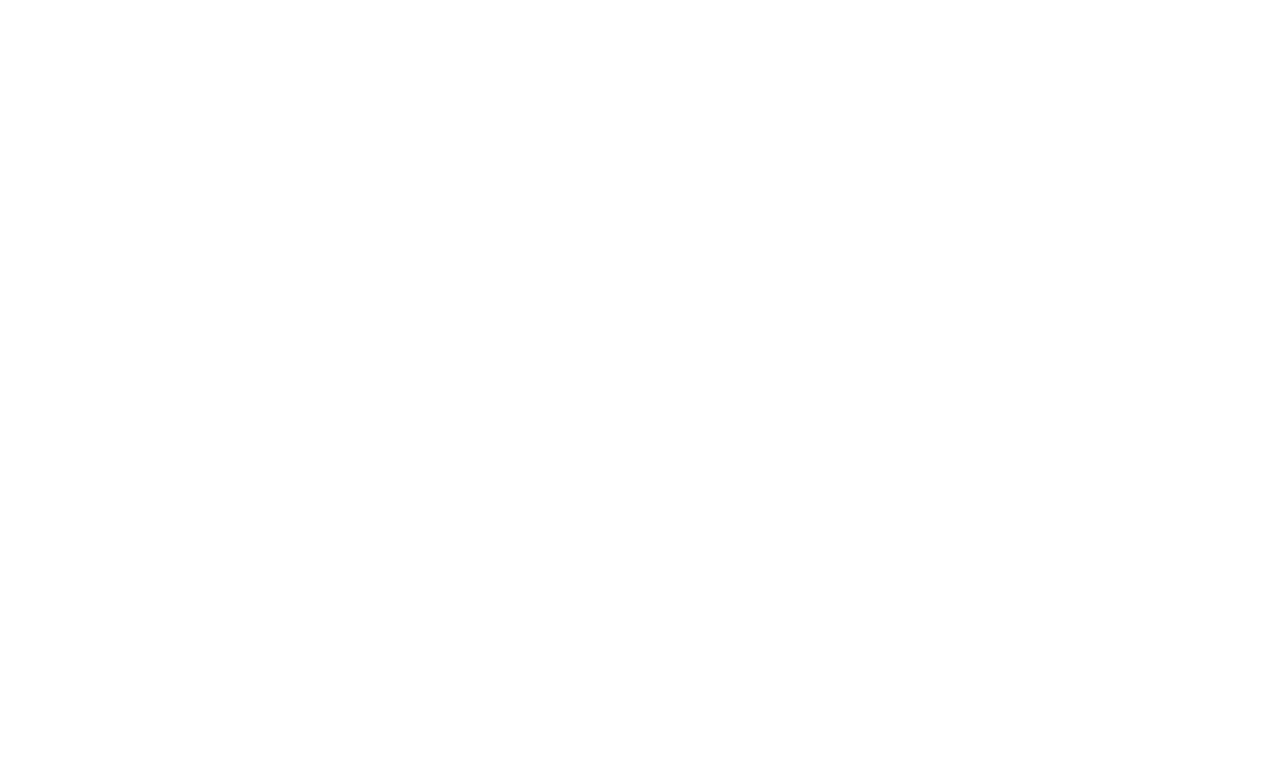
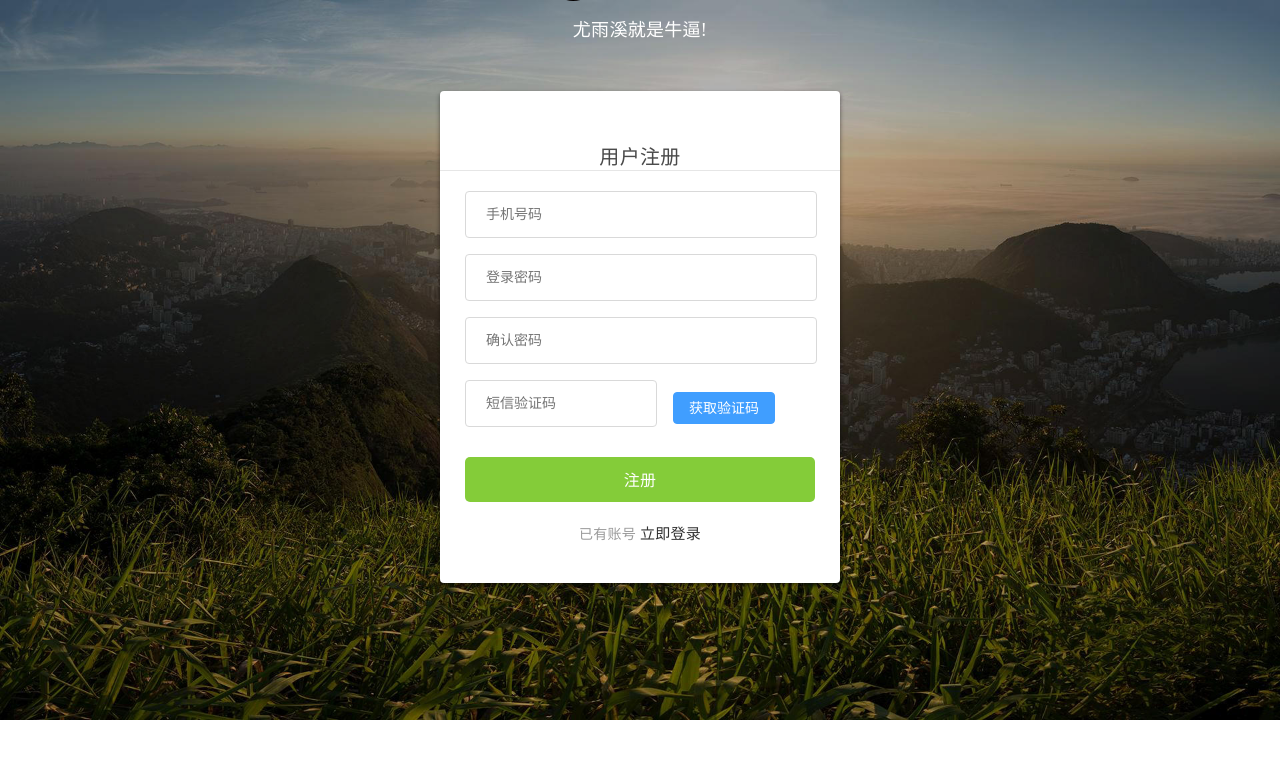
Before and after one commit to cat-of-anna/mall_vue, a Vue app in the folder mall_vue/: page /#/register in a window 1280 px wide. Before the commit this address had no page. Shown: the top 758 px of the page. Built offline with nearby package versions, Linux system fonts and the light colour scheme.

Commit message:
feature:注册功能基础

```diff
--- a/mall_vue/src/api/user.js
+++ b/mall_vue/src/api/user.js
@@ -5,6 +5,7 @@ const user = reactive({
   login_type: 0,
   username: "",  // 登录账号/手机号/邮箱
   password: "",  // 登录密码
+  re_password: "",  // 确认密码
   remember: false,  // 记住密码
   mobile: "", // 手机号
   code: "", //验证码
@@ -16,6 +17,10 @@ const user = reactive({
       "password": this.password,
     })
   },
+  check_mobile(){
+    // 验证手机号
+    return http.get(`/users/mobile/${this.mobile}/`)
+  }
 
 })
 
--- a/mall_vue/src/components/Header.vue
+++ b/mall_vue/src/components/Header.vue
@@ -52,7 +52,7 @@
           <div class="login-box full-left">
             <span  @click="state.show_login=true">登录</span>
             &nbsp;/&nbsp;
-            <span>注册</span>
+            <router-link to="/register">注册</router-link>
           </div>
         </div>
       </div>
--- a/mall_vue/src/components/Login.vue
+++ b/mall_vue/src/components/Login.vue
@@ -15,14 +15,14 @@
       <p>忘记密码</p>
     </div>
     <button class="login_btn" @click="showCaptcha">登录</button>
-    <p class="go_login" >没有账号 <span>立即注册</span></p>
+    <p class="go_login" >没有账号 <router-link to="/register">立即注册</router-link></p>
   </div>
   <div class="inp" v-show="user.login_type===1">
     <input v-model="user.mobile" type="text" placeholder="手机号码" class="user">
     <input v-model="user.code"  type="text" class="code" placeholder="短信验证码">
     <el-button id="get_code" type="primary">获取验证码</el-button>
     <button class="login_btn">登录</button>
-    <p class="go_login" >没有账号 <span>立即注册</span></p>
+    <p class="go_login" >没有账号 <router-link to="/register">立即注册</router-link></p>
   </div>
 </template>
 
--- a/mall_vue/src/router/index.js
+++ b/mall_vue/src/router/index.js
@@ -11,6 +11,15 @@ const routes = [
     path: '/',
     name: "Home",
     component: () => import("../views/Home.vue")
+  },
+  {
+    meta: {
+      title: "在线商城-用户注册",
+      keepAlive: true,
+    },
+    path: '/register',
+    name: "Register",
+    component: () => import("../views/Register.vue")
   },
   { meta: {
       title: "在线商城-用户登录",
--- a/mall_vue/src/views/Login.vue
+++ b/mall_vue/src/views/Login.vue
@@ -16,8 +16,7 @@
 <script setup>
 import Login from "../components/Login.vue";
 import router from "../router";
-import {useStore} from "vuex"
-const store = useStore()
+
 
 const login_success = ()=>{
   router.push("/");
--- /dev/null
+++ b/mall_vue/src/views/Register.vue
@@ -0,0 +1,199 @@
+<template>
+  <div class="login box">
+    <img src="../assets/Loginbg.3377d0c.jpg" alt="">
+    <div class="login">
+      <div class="login-title">
+        <img src="../assets/logo.svg" alt="">
+        <p>尤雨溪就是牛逼!</p>
+      </div>
+      <div class="login_box">
+        <div class="title">
+          <span class="active">用户注册</span>
+        </div>
+        <div class="inp">
+          <input v-model="user.mobile" type="text" placeholder="手机号码" class="user">
+          <input v-model="user.password" type="password" placeholder="登录密码" class="user">
+          <input v-model="user.re_password" type="password" placeholder="确认密码" class="user">
+          <input v-model="user.code"  type="text" class="code" placeholder="短信验证码">
+          <el-button id="get_code" type="primary">获取验证码</el-button>
+          <button class="login_btn">注册</button>
+          <p class="go_login" >已有账号 <router-link to="/login">立即登录</router-link></p>
+        </div>
+      </div>
+    </div>
+  </div>
+</template>
+
+<script setup>
+import {reactive, defineEmits, watch} from "vue"
+import { ElMessage } from 'element-plus'
+import {useStore} from "vuex"
+import "../utils/TCaptcha"
+import user from '../api/user.js'
+
+
+watch(() => user.mobile, (mobile, prevMobile) => {
+  if(/1[3-9]\d{9}/.test(user.mobile)){
+    // 发送ajax验证手机号是否已经注册
+    user.check_mobile().catch(error => {
+      ElMessage.error(error.response.data.errmsg);  // 后端传过来的errmsg
+    })
+  }
+})
+
+</script>
+
+<style scoped>
+.box{
+  width: 100%;
+  height: 100%;
+  position: relative;
+  overflow: hidden;
+}
+.box img{
+  width: 100%;
+  min-height: 100%;
+}
+.box .login {
+  position: absolute;
+  width: 500px;
+  height: 400px;
+  left: 0;
+  margin: auto;
+  right: 0;
+  bottom: 0;
+  top: -438px;
+}
+
+.login-title{
+  width: 100%;
+  text-align: center;
+}
+.login-title img{
+  width: 190px;
+  height: auto;
+}
+.login-title p{
+  font-size: 18px;
+  color: #fff;
+  letter-spacing: .29px;
+  padding-top: 10px;
+  padding-bottom: 50px;
+}
+.login_box{
+  width: 400px;
+  height: auto;
+  background: #fff;
+  box-shadow: 0 2px 4px 0 rgba(0,0,0,.5);
+  border-radius: 4px;
+  margin: 0 auto;
+  padding-bottom: 40px;
+  padding-top: 50px;
+}
+.title{
+  font-size: 20px;
+  color: #9b9b9b;
+  letter-spacing: .32px;
+  border-bottom: 1px solid #e6e6e6;
+  display: flex;
+  justify-content: space-around;
+  padding: 0px 60px 0 60px;
+  margin-bottom: 20px;
+  cursor: pointer;
+}
+.title span.active{
+  color: #4a4a4a;
+}
+
+.inp{
+  width: 350px;
+  margin: 0 auto;
+}
+.inp .code{
+  width: 190px;
+  margin-right: 16px;
+}
+#get_code{
+  margin-top: 6px;
+}
+.inp input{
+  outline: 0;
+  width: 100%;
+  height: 45px;
+  border-radius: 4px;
+  border: 1px solid #d9d9d9;
+  text-indent: 20px;
+  font-size: 14px;
+  background: #fff !important;
+}
+.inp input.user{
+  margin-bottom: 16px;
+}
+.inp .rember{
+  display: flex;
+  justify-content: space-between;
+  align-items: center;
+  position: relative;
+  margin-top: 10px;
+}
+.inp .rember p:first-of-type{
+  font-size: 12px;
+  color: #4a4a4a;
+  letter-spacing: .19px;
+  margin-left: 22px;
+  display: -ms-flexbox;
+  display: flex;
+  -ms-flex-align: center;
+  align-items: center;
+  /*position: relative;*/
+}
+.inp .rember p:nth-of-type(2){
+  font-size: 14px;
+  color: #9b9b9b;
+  letter-spacing: .19px;
+  cursor: pointer;
+}
+
+.inp .rember input{
+  outline: 0;
+  width: 30px;
+  height: 45px;
+  border-radius: 4px;
+  border: 1px solid #d9d9d9;
+  text-indent: 20px;
+  font-size: 14px;
+  background: #fff !important;
+  vertical-align: middle;
+  margin-right: 4px;
+}
+
+.inp .rember p span{
+  display: inline-block;
+  font-size: 12px;
+  width: 100px;
+}
+.login_btn{
+  cursor: pointer;
+  width: 100%;
+  height: 45px;
+  background: #84cc39;
+  border-radius: 5px;
+  font-size: 16px;
+  color: #fff;
+  letter-spacing: .26px;
+  margin-top: 30px;
+  border: none;
+  outline: none;
+}
+.inp .go_login{
+  text-align: center;
+  font-size: 14px;
+  color: #9b9b9b;
+  letter-spacing: .26px;
+  padding-top: 20px;
+}
+.inp .go_login span{
+  color: #84cc39;
+  cursor: pointer;
+}
+</style>
```
